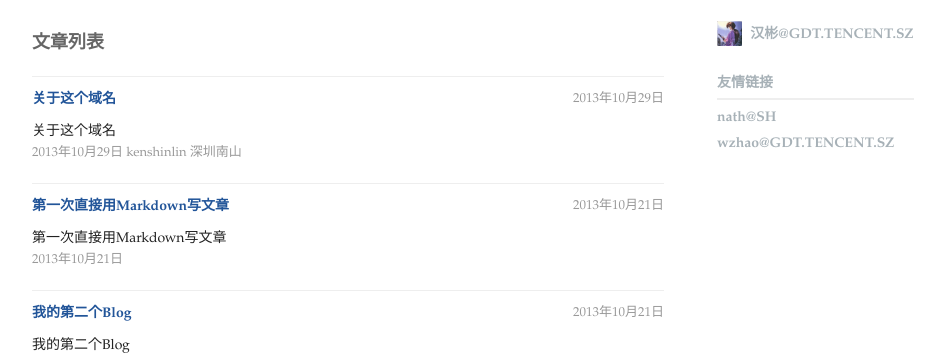
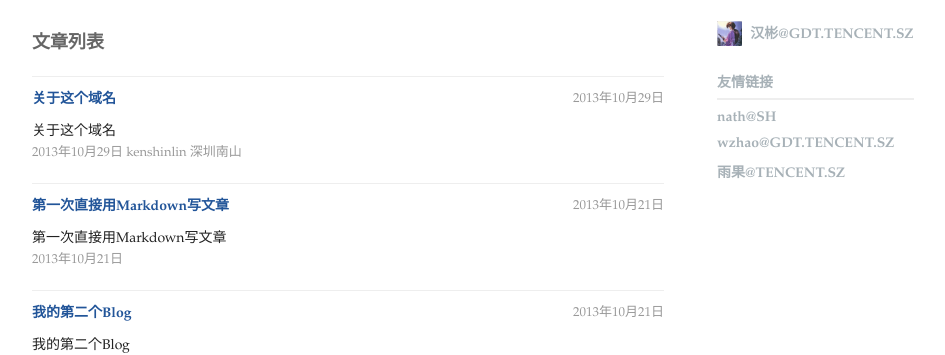
Before and after one commit to kenshinlin/archives, a Jekyll site: the page built from index.html, in a window 1280 px wide. Shown: the top 355 px of the page, without its empty margins (128-1073 px from the left). Built offline with Jekyll 4.4.1, drawn with Linux system fonts in a browser that asks for light colours.

Commit message:
Update sketch.html

```diff
--- a/_layouts/sketch.html
+++ b/_layouts/sketch.html
@@ -54,6 +54,11 @@
                             	<span>wzhao@GDT.TENCENT.SZ</span>
                             </a>
                           </li>
+                          <li class="flink">
+                     	    <a href="http://yuguo.us" target="_blank" class="avatar">
+                            	<span>雨果@TENCENT.SZ</span>
+                            </a>
+                          </li>
                        </ul>
                          </div>
                       </div>
```
